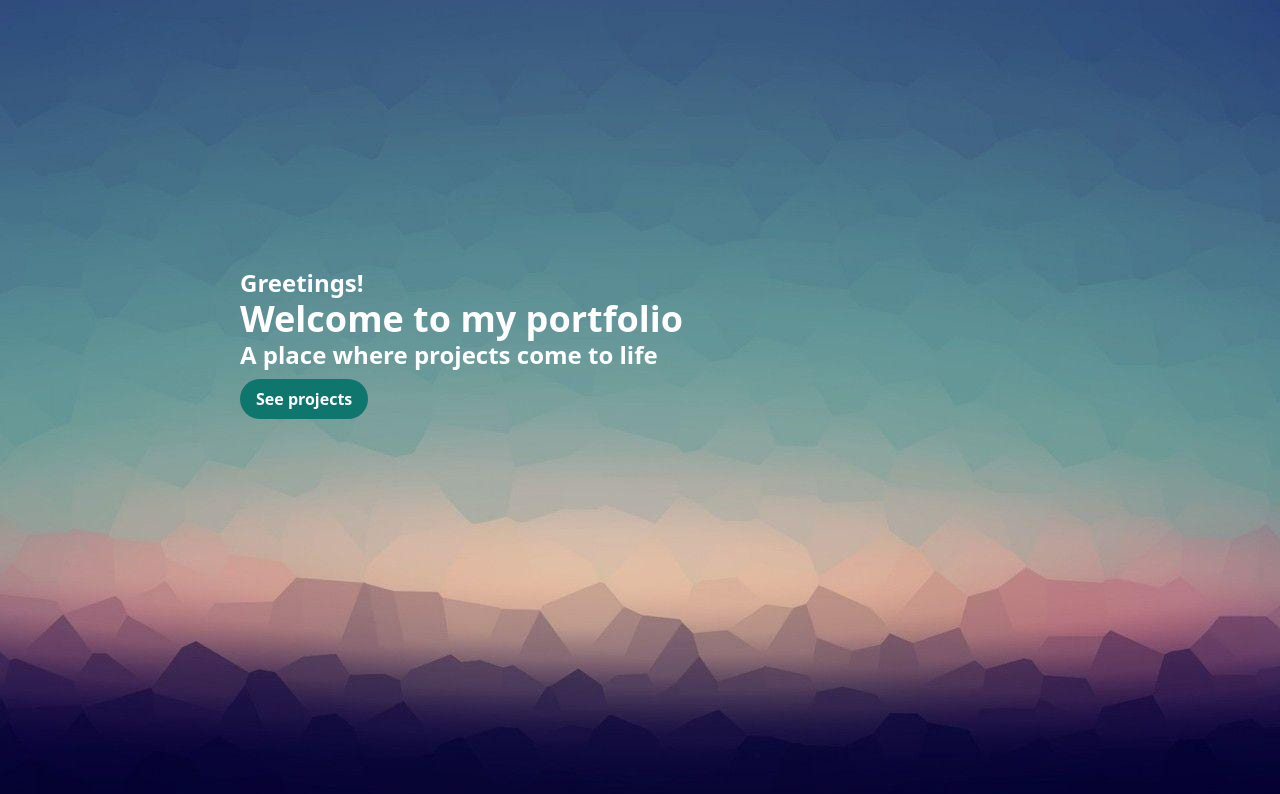
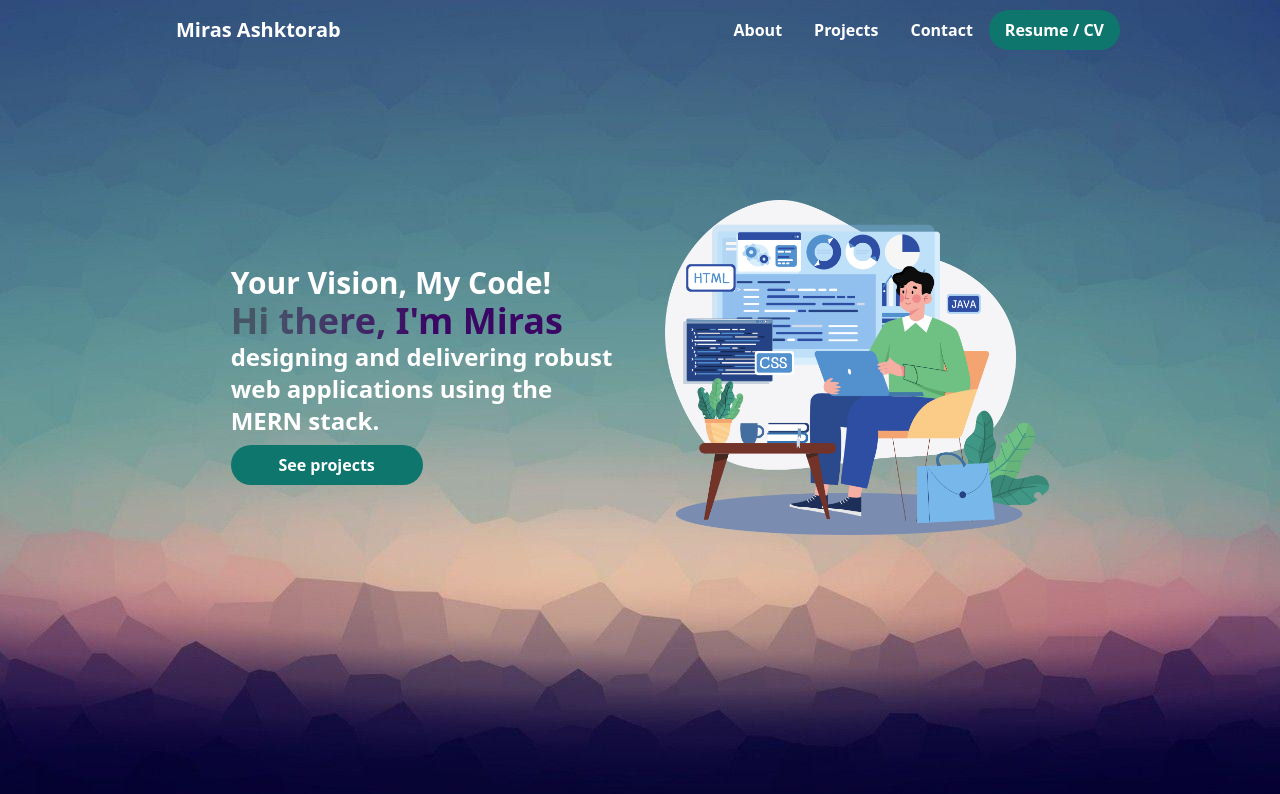
Before and after one commit to Mirasashk/portfolio-miras, a React (Vite) app in the folder front-end/: page / in a window 1280 px wide. Shown: the top 794 px of the page. Built offline with nearby package versions, Linux system fonts and the light colour scheme.

Commit message:
finished hero section and started on the navbar

```diff
--- a/front-end/src/App.jsx
+++ b/front-end/src/App.jsx
@@ -1,8 +1,10 @@
 import HeroSection from "./components/HeroSection";
+import NavBar from "./components/NavBar";
 
 function App() {
   return (
     <>
+      <NavBar />
       <HeroSection />
     </>
   );
--- a/front-end/src/components/HeroSection.jsx
+++ b/front-end/src/components/HeroSection.jsx
@@ -1,5 +1,6 @@
 import React from "react";
 import heroImg from "../assets/hero.jpg";
+import heroVector from "../assets/heroSectionVector.png";
 
 const HeroSection = () => {
   return (
@@ -9,16 +10,31 @@ const HeroSection = () => {
         src={heroImg}
         alt="hero"
       />
-      <div>
-        <div className="absolute top-1/3 lg:left-60 md:left-36 left-8">
-          <p className="text-2xl text-white font-bold ">Greetings!</p>
-          <h1 className="text-4xl text-white font-bold ">
-            Welcome to my portfolio
-          </h1>
-          <p className="text-2xl text-white font-bold ">
-            A place where projects come to life
-          </p>
-          <button className="mt-2 hover:bg-teal-500">See projects</button>
+
+      <div className="absolute lg:top-1/4 top-16 left-0 right-0">
+        <div className="flex justify-center items-center">
+          <div className="grid lg:grid-cols-2 gap-4 w-4/6">
+            <div className="flex pt-4 justify-center items-center w-full">
+              <div className="grid lg:justify-items-start lg:text-left text-center justify-items-center">
+                <p className="text-3xl text-white font-bold ">
+                  Your Vision, My Code!
+                </p>
+                <h1 className="text-4xl text-transparent bg-clip-text bg-gradient-to-r from-slate-600 from-10% to-purple-950 to-60% font-bold ">
+                  Hi there, I'm Miras
+                </h1>
+                <p className="text-2xl max-w-96 lg:text-left text-center text-white font-semibold ">
+                  designing and delivering robust web applications using the
+                  MERN stack.
+                </p>
+                <button className="mt-2 w-48 hover:bg-teal-600">
+                  See projects
+                </button>
+              </div>
+            </div>
+            <div className="grid lg:mt-0 mt-10 justify-items-center">
+              <img className=" w-96" src={heroVector} alt="" />
+            </div>
+          </div>
         </div>
       </div>
     </div>
--- /dev/null
+++ b/front-end/src/components/NavBar.jsx
@@ -0,0 +1,31 @@
+import React from "react";
+
+const NavBar = () => {
+  return (
+    <div className="absolute w-full h-screen top-0 left-0">
+      <div className="grid grid-cols-12 px-40">
+        <div className="flex col-span-4 items-center w-full p-4 z-20">
+          <div className="text-white font-bold text-xl cursor-pointer">
+            Miras Ashktorab
+          </div>
+        </div>
+        <div className="flex col-span-8 justify-end items-center z-20">
+          <ul className="flex items-center col-span-8 ">
+            <li className="text-white font-semibold cursor-pointer mx-4">
+              About
+            </li>
+            <li className="text-white font-semibold cursor-pointer mx-4">
+              Projects
+            </li>
+            <li className="text-white font-semibold cursor-pointer mx-4">
+              Contact
+            </li>
+            <button className=" hover:bg-teal-600">Resume / CV</button>
+          </ul>
+        </div>
+      </div>
+    </div>
+  );
+};
+
+export default NavBar;
```
Also changed, not shown: front-end/src/assets/heroSectionVector.png (added), 1 other file (tests, documents, lock files or other folders).
